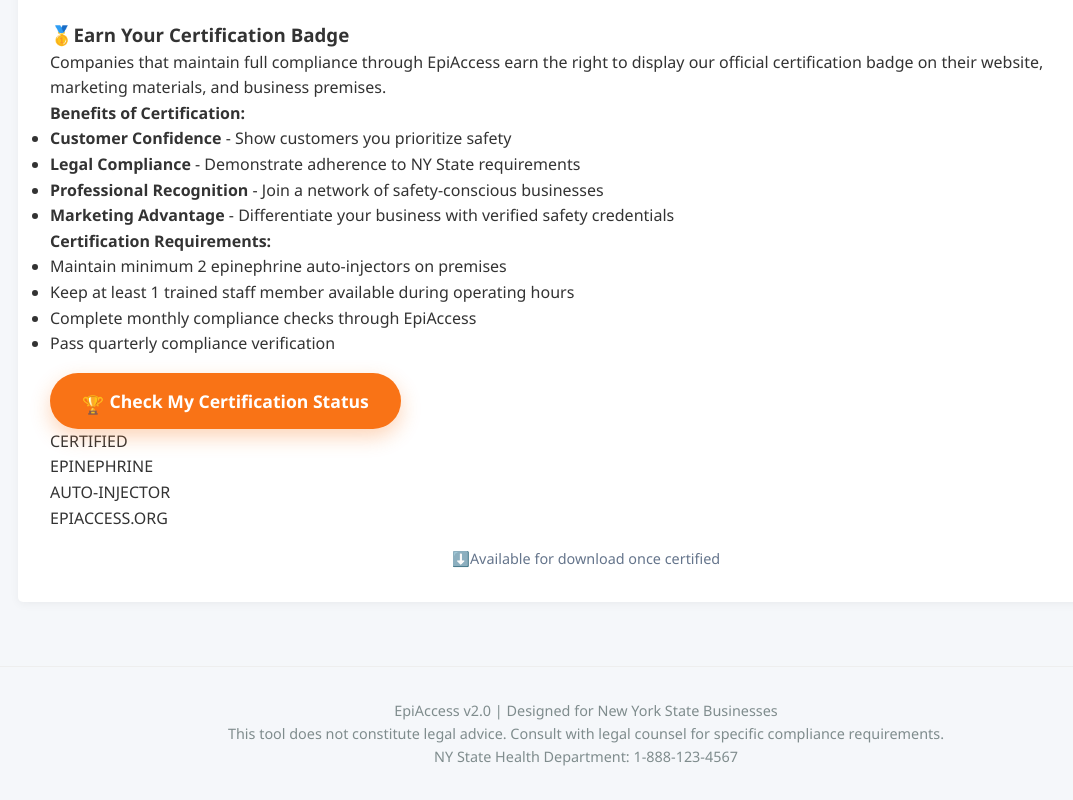
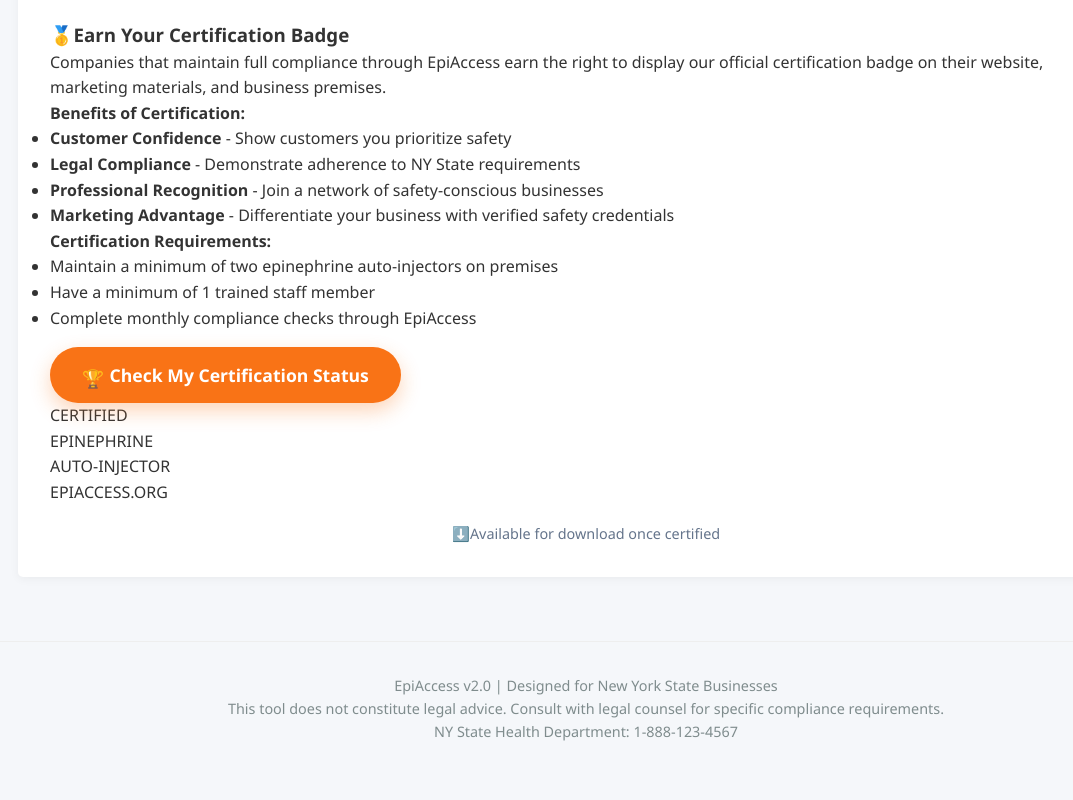
Before and after one commit to ballman1/compliance3-6-10, a plain HTML site: page index.html in a window 1280 px wide. Shown: the part 1862-2662 px from the top of the page, without its empty margins (54-1127 px from the left). After the commit the page ends 2637 px from the top, so only its background shows below. Drawn offline with Linux system fonts and the light colour scheme.

Commit message:
Update index.html

```diff
--- a/index.html
+++ b/index.html
@@ -11,7 +11,7 @@
             contents.forEach(content => {
                 content.classList.remove('active');
             });
-
+            k
             // Remove active from all tabs
             const tabs = document.querySelectorAll('.tab');
             tabs.forEach(tab => {
@@ -879,10 +879,9 @@
 
                         <h4>Certification Requirements:</h4>
                         <ul>
-                            <li>Maintain minimum 2 epinephrine auto-injectors on premises</li>
-                            <li>Keep at least 1 trained staff member available during operating hours</li>
+                            <li>Maintain a minimum of two epinephrine auto-injectors on premises</li>
+                            <li>Have a minimum of 1 trained staff member </li>
                             <li>Complete monthly compliance checks through EpiAccess</li>
-                            <li>Pass quarterly compliance verification</li>
                         </ul>
 
                         <button class="cta-button" onclick="switchTab(document.querySelector('[onclick*=compliance]'), 'compliance')" style="margin-top: 1rem;">
```
